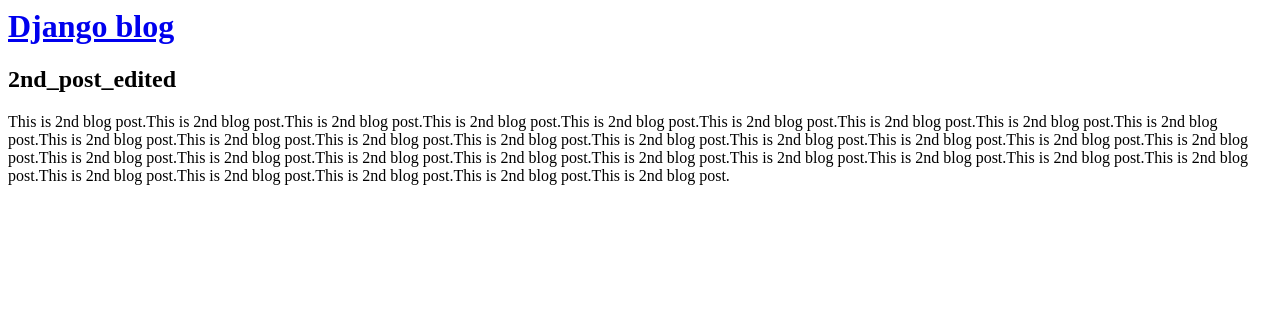
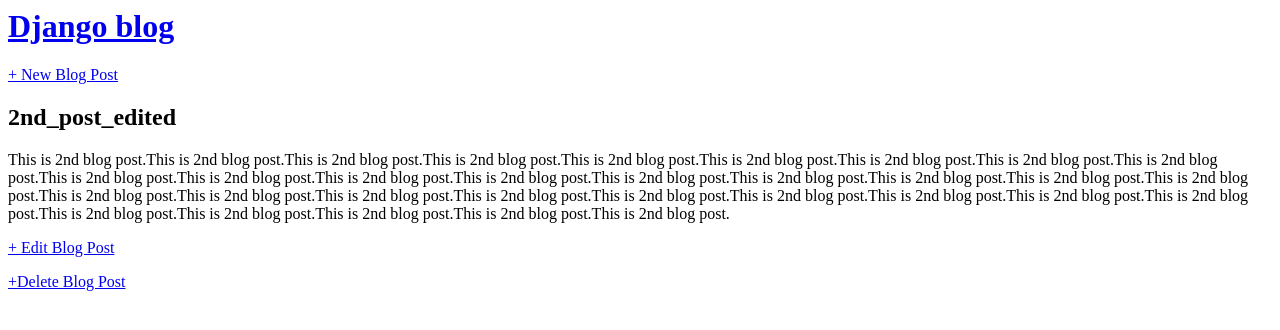
Before and after one commit to Pawan-666/djnago_forms, a Django app: page /post/2/ in a window 1280 px wide. Shown: the top 330 px of the page. Run offline with Django 3.2, Linux system fonts and the light colour scheme; data comes from the database, SQL or seed files in the repository; both versions use the stored data as it was after the commit.

Commit message:
forms_added

```diff
--- a/blog/models.py
+++ b/blog/models.py
@@ -1,4 +1,6 @@
 from django.db import models
+
+from django.urls import reverse
 
 class Post(models.Model):
 
@@ -16,3 +18,7 @@
     def __str__(self):
 
         return self.title
+
+    def get_absolute_url(self):
+
+        return reverse('post_detail', args=[str(self.id)])
--- a/blog/urls.py
+++ b/blog/urls.py
@@ -1,12 +1,21 @@
 from django.urls import path
 
-from .views import BlogListView, BlogDetailView
+from .views import BlogListView, BlogDetailView, BlogCreateView, BlogUpdateView, BlogDeleteView
+
+
 
 
 urlpatterns = [
+
+        path('post/<int:pk>/delete/', BlogDeleteView.as_view(), name='post_delete'),
+
+
+        path('post/new/', BlogCreateView.as_view(), name='post_new'),
 
         path('post/<int:pk>/', BlogDetailView.as_view(), name='post_detail'),
 
         path("", BlogListView.as_view(), name='home'),
 
+
+        path('post/<int:pk>/edit/', BlogUpdateView.as_view(), name='post_edit'),
         ]
--- a/blog/views.py
+++ b/blog/views.py
@@ -1,4 +1,8 @@
 from django.views.generic import ListView, DetailView
+
+from django.views.generic.edit import CreateView, UpdateView, DeleteView
+
+from django.urls import reverse_lazy
 
 from .models import Post
 
@@ -15,3 +19,28 @@
     model = Post
 
     template_name = 'post_detail.html'
+
+
+class BlogCreateView(CreateView):
+
+    model = Post
+
+    template_name = 'post_new.html'
+
+    fields = ['title', 'author', 'body']
+
+class BlogUpdateView(UpdateView):
+
+    model = Post
+
+    template_name = 'post_edit.html'
+
+    fields = ['title', 'body']
+
+class BlogDeleteView(DeleteView):
+
+    model = Post
+
+    template_name = 'post_delete.html'
+
+    success_url = reverse_lazy('home')
--- a/templates/base.html
+++ b/templates/base.html
@@ -11,7 +11,17 @@
 
     <header>
 
-      <h1><a href = "{%url 'home' %}">Django blog</a></h1>
+      <div class="nav_left">
+
+        <h1><a href = "{%url 'home' %}">Django blog</a></h1>
+
+      </div>
+
+      <div class="nav_right">
+
+        <a href="{% url 'post_new' %}">+ New Blog Post</a>
+
+      </div>
 
     </header>
 
--- a/templates/post_detail.html
+++ b/templates/post_detail.html
@@ -11,4 +11,10 @@
 
 </div>
 
+
+<p><a href="{% url 'post_edit' post.pk %}">+ Edit Blog Post</a></p>
+
+<p><a href="{% url 'post_delete' post.pk %}">+Delete Blog Post</a></p>
+
+
 {% endblock content %}
```
Also changed, not shown: db.sqlite3.
